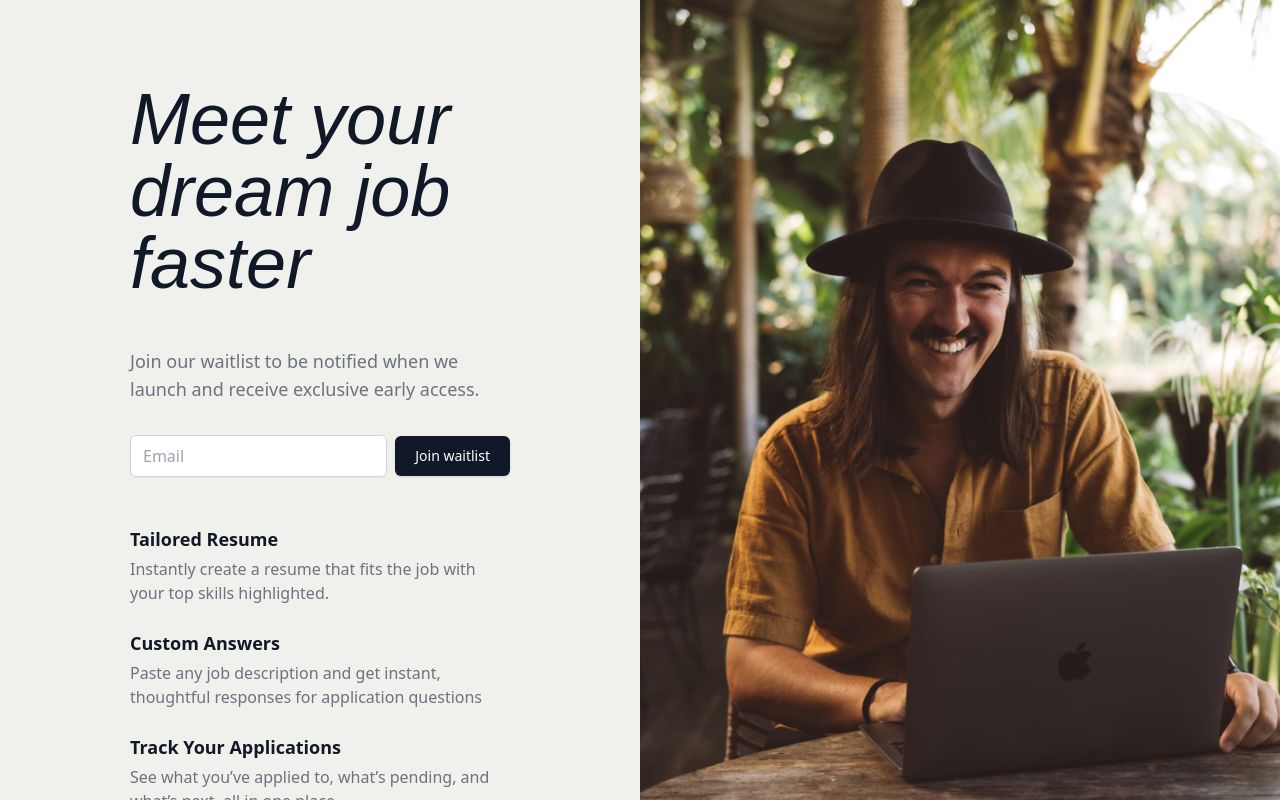
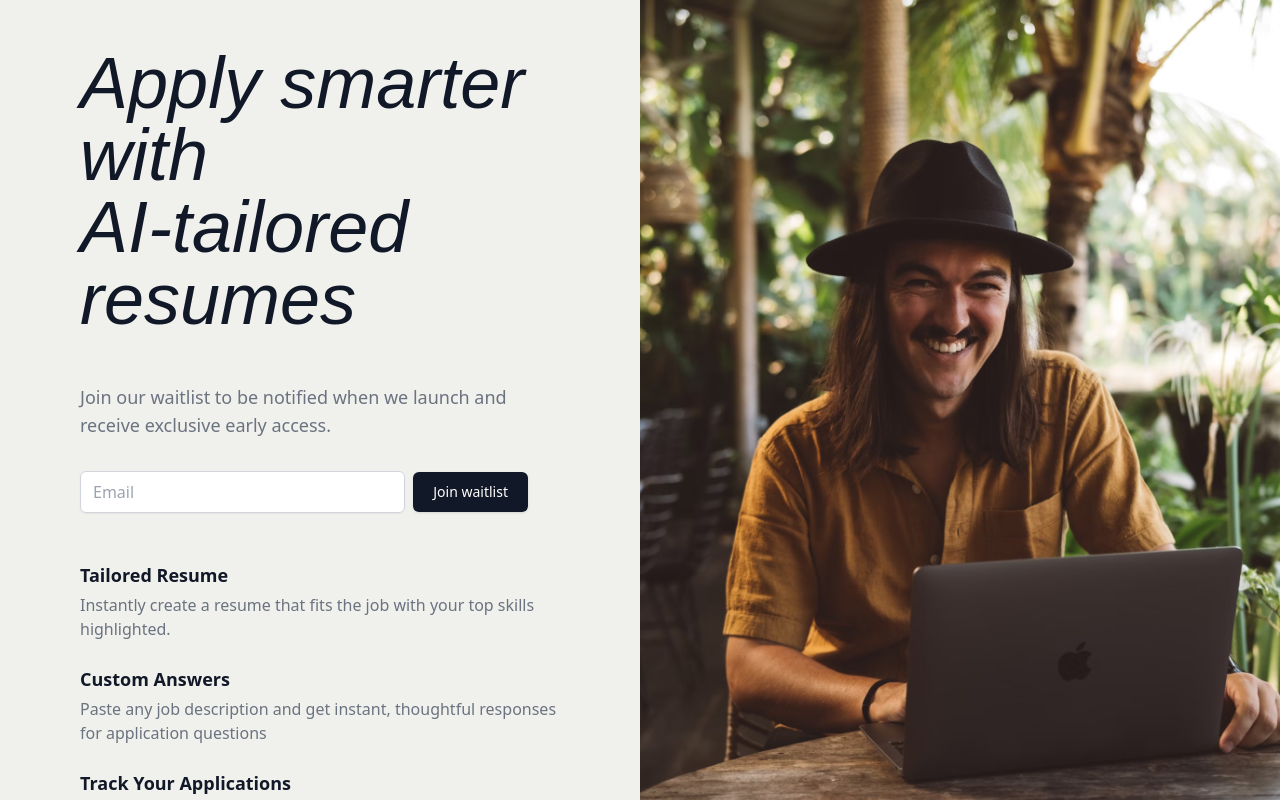
Before and after one commit to ilya-zoria/job-app-assistant, a React (Vite) app: page / in a window 1280 px wide. Built offline with nearby package versions, Linux system fonts and the light colour scheme; no server answers; a web font is replaced by a local one.

Commit message:
style: update Waitlist component layout and text for improved user experience, adjusting max width and revising call-to-action label

```diff
--- a/src/pages/Waitlist.tsx
+++ b/src/pages/Waitlist.tsx
@@ -97,7 +97,7 @@ export default function Waitlist() {
   return (
     <div className="flex flex-col md:flex-row min-h-screen h-screen bg-[#F0F1EC]">
       {/* Left Column */}
-      <div className="w-full max-w-[476px] flex flex-col justify-start md:justify-center px-10 md:px-12 py-6 md:py-10 h-screen md:h-auto mx-auto overflow-y-auto">
+      <div className="w-full max-w-xl flex flex-col justify-start md:justify-center px-10 md:px-12 py-6 md:py-10 h-screen md:h-auto mx-auto overflow-y-auto">
         <div>
           {/* Logo */}
           <div className="flex items-center mb-12">
@@ -110,7 +110,7 @@ export default function Waitlist() {
             style={{position: 'relative'}}
             >
             <VariableProximity
-              label={'Meet your dream job faster'}
+              label={'Apply smarter with AI-tailored resumes'}
               className="text-5xl md:text-7xl italic leading-tight text-gray-900"
               fromFontVariationSettings="'wght' 300, 'opsz' 9"
               toFontVariationSettings="'wght' 900, 'opsz' 40"
```
